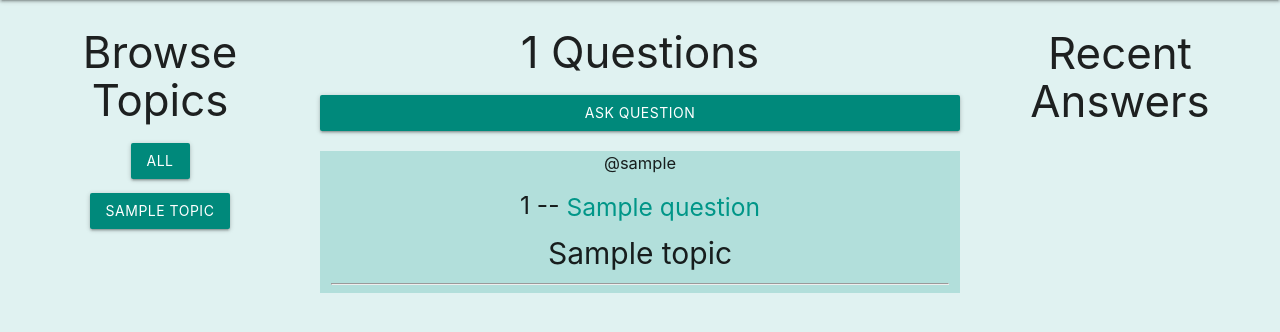
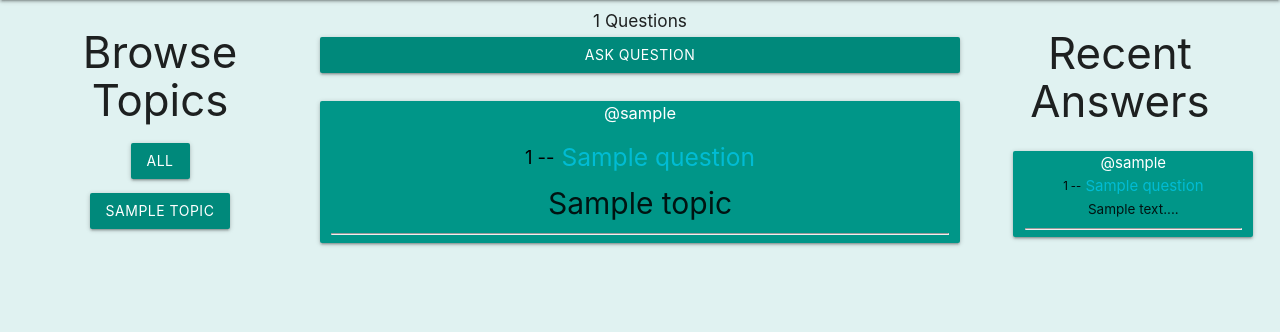
Before and after one commit to WallachianMihai/Proiect_MIP, a Django app: page / in a window 1280 px wide. Shown: the part 64-396 px from the top of the page. Run offline with Django 4.2, Linux system fonts and the light colour scheme; tables that the repository leaves empty hold one stand-in row (values such as "Sample post").

Commit message:
fix conflicts and implement recent answers

```diff
--- a/djangoProject/base/templates/base/home.html
+++ b/djangoProject/base/templates/base/home.html
@@ -3,19 +3,11 @@
 
 {% block content %}
 
-<style>
-    .home-container
-    {
-        display: grid;
-        grid-template-columns: 1fr 3fr 1fr;
-    }
-</style>
 <div class="row">
     <div class="container col s3">
 
         <div class="row">
             <h3 class="col s12 center">Browse Topics</h3>
-
             <div class="col s12 center">
                 <a class=" waves-effect btn teal darken-1 z-depth-1" href="{% url 'home' %}">All</a>
             </div>
@@ -30,35 +22,40 @@
     </div>
         <div class="container col s6">
             <div class="row">
-        <h3 class="col s12 center">{{question_count}} Questions</h3>
+                <h6 class="col s12 center">{{question_count}} Questions</h6>
                 <a class="col s12 center waves-effect btn teal darken-1 z-depth-1" href="{% url 'create-question' %}">Ask Question</a>
             </div>
             <div class="row ">
             {% for question in questions %}
-        <div class="col s12 center teal lighten-4">
+            <div class="col s12 center teal lighten-4, card-panel teal">
                 {% if request.user.id == question.host.id %}
-            <a class="center waves-effect teal-text" href="{% url 'update-question' question.id %}">Edit</a>
-            <a class="center waves-effect teal-text" href="{% url 'delete-question' question.id %}">Delete</a>
+                <a class="center waves-effect cyan-text text" href="{% url 'update-question' question.id %}">Edit</a>
+                <a class="center waves-effect cyan-text text" href="{% url 'delete-question' question.id %}">Delete</a>
                 {% endif %}
 
-            <span style="font-size: 1.1em">@{{question.host.username}}</span>
-            <h5>{{question.id}} -- <a class="center waves-effect teal-text " href ="{% url 'question' question.id %}">{{question.name}}</a> </h5>
+                <span class="center waves-effect white-text" style="font-size: 1.1em">@{{question.host.username}}</span>
+                <h5> <small class="center waves-effect black-text">{{question.id}} --</small> <a class="center waves-effect cyan-text" href ="{% url 'question' question.id %}">{{question.name}}</a> </h5>
                 <small style="font-size: 2em">{{question.topic.name}}</small><hr>
             </div>
-
             {% endfor %}
         </div>
+    </div>
 
-</div>
     <div class="container col s3">
-
         <div class="row">
             <h3 class="col s12 center">Recent Answers</h3>
 
-
-
+            {% for answer in answers %}
+            <div class="container col s2 center"></div>
+            <div class="col s9 center teal, card panel teal lighten">
+                <div style="font-size: 1em" class="center waves-effect white-text">@{{answer.user.username}}</div>
+                <div style="font-size: 1em"><small class="center waves-effect black-text">{{answer.question.id}} --</small> <a class="center waves-effect cyan-text text" href ="{% url 'question' answer.question.id %}">{{answer.question.name}}</a> </div>
+                <small style="font-size: 0.9em">{{answer}}...</small>
+                <hr>
+            </div>
+            {% endfor %}
         </div>
     </div>
-</div></div>
+</div>
 
 {% endblock content %}
--- a/djangoProject/base/templates/base/question.html
+++ b/djangoProject/base/templates/base/question.html
@@ -62,12 +62,9 @@
                      {% endif %}
                 </div>
             </div>
-
             {% endfor %}
        </div>
-
     </div>
-
 
     {% if request.user.is_authenticated %}
     <div class="row comment-form">
--- a/djangoProject/base/views.py
+++ b/djangoProject/base/views.py
@@ -1,3 +1,5 @@
+import array
+
 import django.http
 from django.shortcuts import render
 from django.shortcuts import redirect
@@ -65,10 +67,12 @@ def home(request):
         Q(description__icontains=q)
     )
     topics = Topic.objects.all()
+    answers = Answer.objects.all().order_by('created')
     context = {
         'questions': questions,
         'question_count': questions.count(),
         'topics': topics,
+        'answers': answers,
     }
     return render(request, 'base/home.html', context)
 
@@ -81,7 +85,6 @@ def question(request, pk):
     answers = question.answer_set.all().order_by('-created')
     bestAnswer = Answer.objects.filter(bestAnswer=True)
 
-    print(bestAnswer)
     answers_comments = {}
     for answer in answers:
         answers_comments[answer.id] = answer.comment_set.all().order_by('created')
@@ -115,9 +118,11 @@ def question(request, pk):
 @login_required(login_url='login')
 def createQuestion(request):
     topics = Topic.objects.all()
+
     if request.method == 'POST':
         topicName = request.POST.get('topic')
         topic, created = Topic.objects.get_or_create(name=topicName)
+
         question = Question.objects.create(
             host=request.user,
             name=request.POST.get('question_name'),
@@ -125,6 +130,7 @@ def createQuestion(request):
             description=request.POST.get('description')
         )
         return redirect('home')
+
     context = {'topics': topics}
     return render(request, 'base/question_form.html', context)
 
--- a/djangoProject/templates/navbar.html
+++ b/djangoProject/templates/navbar.html
@@ -1,15 +1,13 @@
 
 <nav class="nav-extended teal lighten-2">
 <div class="nav-wrapper">
-  <a href="#!" class="brand-logo black-text">Queue Underflow</a>
+  <a href="/" class="brand-logo black-text">Queue Underflow</a>
+
   <ul class="right hide-on-med-and-down">
     <li>
-
-
        <form class="waves-teal black-text" method="GET" action="{% url 'home' %}">
             <input type = "text" name="q" placeholder="Search Questions..."/>
         </form>
-
     </li>
     <li>
         {% if request.user.is_authenticated %}
```
Lines whose indentation alone changed are shown as unchanged.
